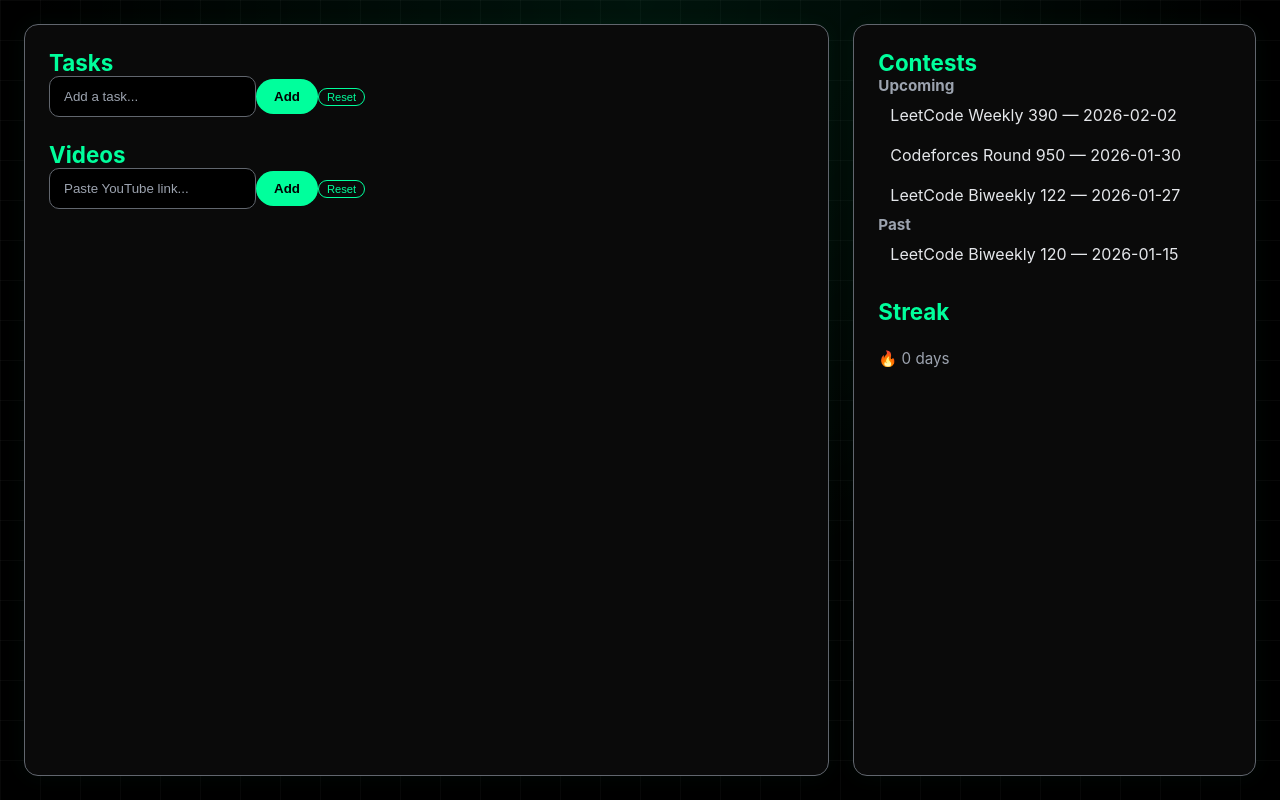
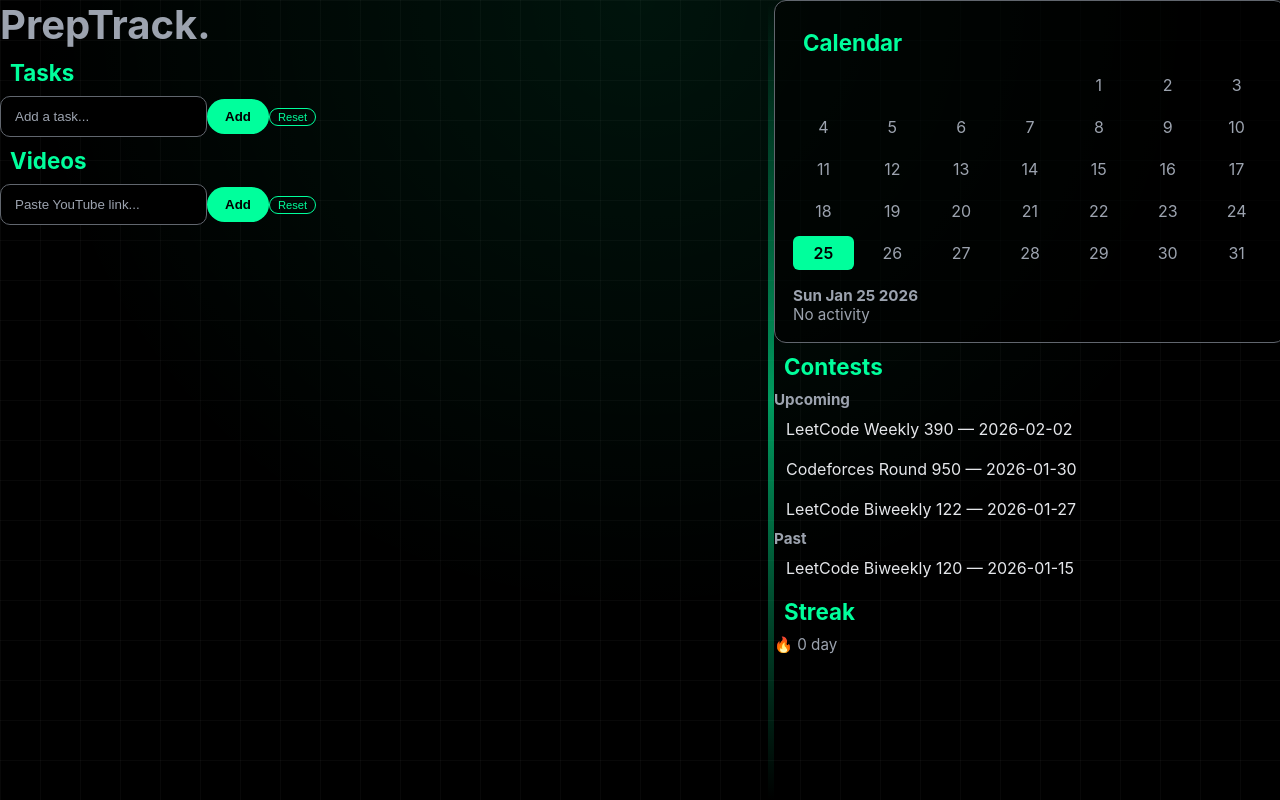
Before and after one commit to SaiDheerajY/PrepTrack, a React (Vite) app in the folder react-frontend/: page / in a window 1280 px wide. Built offline with nearby package versions, Linux system fonts and the light colour scheme.

Commit message:
implemented left and right resize option

```diff
--- a/react-frontend/src/App.css
+++ b/react-frontend/src/App.css
@@ -2,26 +2,38 @@
    PANELS
 ========================= */
 
-.left-panel,
+.dashboard {
+  display: grid;
+  height: 100vh;
+  overflow: hidden;
+}
+
+
+
+/* Panels */
+.left-panel {
+  flex: 0 0 auto;              /* DO NOT AUTO RESIZE */
+  overflow-y: auto;
+}
+
 .right-panel {
-  background: var(--bg-panel);
-  border: 1px solid var(--border);
-  border-radius: 14px;
-  padding: 24px;
+  flex: 1;                     /* TAKE REMAINING SPACE */
+  min-width: 320px;            /* PREVENT COLLAPSE */
+  overflow-y: auto;
+}
 
-  display: flex;
-  flex-direction: column;
-  gap: 24px;
-
-  box-shadow: 0 0 25px rgba(0, 255, 156, 0.04);
-}
 
 /* =========================
    HEADINGS
 ========================= */
+h1 {
+  margin: 0px;
+  font-size: 2.5rem;
+  color: var(--text-muted);
+}
 
 h2 {
-  margin: 0;
+  margin: 10px;
   font-size: 1.4rem;
   color: var(--neon);
 }
@@ -125,15 +137,6 @@
 }
 
 /* =========================
-   RESPONSIVE (OPTIONAL)
-========================= */
-
-@media (max-width: 900px) {
-  .dashboard {
-    grid-template-columns: 1fr;
-  }
-}
-/* =========================
    RESET BUTTON (SECONDARY)
 ========================= */
 
@@ -174,3 +177,109 @@
   background: rgba(0, 255, 156, 0.3);
   border-radius: 4px;
 }
+/* =========================
+   CALENDAR CONTAINER
+========================= */
+
+.calendar-box {
+  background: rgba(0, 0, 0, 0.6);
+  border: 1px solid var(--border);
+  border-radius: 12px;
+  padding: 18px;
+}
+.calendar-box {
+  min-height: 260px;
+}
+/* =========================
+   CALENDAR GRID
+========================= */
+
+.calendar-grid {
+  display: grid;
+  grid-template-columns: repeat(7, 1fr);
+  gap: 8px;
+  margin-top: 12px;
+}
+
+.calendar-cell {
+  height: 34px;
+  display: flex;
+  align-items: center;
+  justify-content: center;
+
+  border-radius: 6px;
+  cursor: pointer;
+  position: relative;
+
+  color: var(--text-muted);
+}
+
+.calendar-cell:hover {
+  background: rgba(0, 255, 156, 0.1);
+}
+
+.calendar-cell.active {
+  background: var(--neon);
+  color: #000;
+  font-weight: 600;
+}
+
+.calendar-cell .dot {
+  width: 6px;
+  height: 6px;
+  background: var(--neon);
+  border-radius: 50%;
+  position: absolute;
+  bottom: 4px;
+}
+
+/* =========================
+   DAY DETAILS
+========================= */
+
+.day-details {
+  margin-top: 16px;
+  font-size: 0.9rem;
+  color: var(--text-muted);
+}
+.calendar-details {
+  display: flex;
+  flex-direction: column;
+  gap: 14px;
+  margin-top: 12px;
+}
+
+.calendar-details h4 {
+  margin: 0;
+  font-size: 0.9rem;
+  color: var(--neon);
+}
+
+.calendar-details ul {
+  margin: 6px 0 0;
+  padding-left: 16px;
+}
+
+.calendar-details li {
+  font-size: 0.85rem;
+  color: var(--text-main);
+}
+
+.muted {
+  color: var(--text-muted);
+  font-size: 0.85rem;
+}
+.divider {
+  width: 6px;
+  cursor: col-resize;
+  background: linear-gradient(
+    to bottom,
+    transparent,
+    rgba(0, 255, 156, 0.6),
+    transparent
+  );
+}
+
+.divider:hover {
+  background: rgba(0, 255, 156, 0.3);
+}
--- a/react-frontend/src/App.jsx
+++ b/react-frontend/src/App.jsx
@@ -1,15 +1,53 @@
-import { useState, useEffect } from "react";
+import { useState, useEffect, useRef } from "react";
 import Tasks from "./Tasks";
 import Videos from "./Videos";
 import "./App.css";
 import Contests from "./contests";
+import Calendar from "./Calender";
+
 
 function App() {
   const [loaded, setLoaded] = useState(false);
   const [tasks, setTasks] = useState([]);
   const [videos, setVideos] = useState([]);
   const [streak, setStreak] = useState(0);
-  const [dailyLog, setDailyLog] = useState({});
+  const [dailyLog, setDailyLog] = useState(() => {
+  const saved = localStorage.getItem("dailyLog");
+  return saved ? JSON.parse(saved) : {};
+});
+const [leftWidth, setLeftWidth] = useState(
+  Number(localStorage.getItem("leftWidth")) || 60
+);
+const isDragging = useRef(false);
+
+
+useEffect(() => {
+  const handleMouseMove = (e) => {
+    if (!isDragging.current) return;
+
+    const newLeftWidth = (e.clientX / window.innerWidth) * 100;
+
+    if (newLeftWidth > 20 && newLeftWidth < 80) {
+      setLeftWidth(newLeftWidth);
+    }
+  };
+
+  const handleMouseUp = () => {
+    if (isDragging.current) {
+      isDragging.current = false;
+      localStorage.setItem("leftWidth", leftWidth);
+    }
+  };
+
+  window.addEventListener("mousemove", handleMouseMove);
+  window.addEventListener("mouseup", handleMouseUp);
+
+  return () => {
+    window.removeEventListener("mousemove", handleMouseMove);
+    window.removeEventListener("mouseup", handleMouseUp);
+  };
+}, [leftWidth]);
+
 
  function markActivity() {
   const today = new Date().toDateString();
@@ -94,12 +132,20 @@
   useEffect(() => {
   localStorage.setItem("dailyLog", JSON.stringify(dailyLog));
 }, [dailyLog]);
-
-
+useEffect(() => {
+  localStorage.setItem("dailyLog", JSON.stringify(dailyLog));
+}, [dailyLog]);
 
   return (
-  <div className="dashboard">
-    <div className="left-panel">
+  <div
+  className="dashboard"
+  style={{
+    gridTemplateColumns: `${leftWidth}% 6px ${100 - leftWidth}%`
+  }}
+>
+    <div
+    className="left-panel"
+  >
       <Tasks
   tasks={tasks}
   setTasks={setTasks}
@@ -113,24 +159,29 @@
   markActivity={markActivity}
   resetVideos={resetVideos}
 />
+</div>
+<div
+  className="divider"
+  onMouseDown={() => (isDragging.current = true)}
+/>
 
-    </div>
-
-    <div className="right-panel">
-  <Contests />
-
-  <h2>Streak</h2>
-<p>🔥 {streak} day{streak !== 1 ? "s" : ""}</p>
+  <div className="right-panel" >
+  <Calendar dailyLog={dailyLog} />    {/* new */}
+  <Contests />     {/* moved down */}
+  <div className="streak-box">
+    <h2>Streak</h2>
+    <p>🔥 {streak} day</p>
+  </div>
 </div>
 
   </div>
 );
-window.addEventListener("mousemove", (e) => {
-  document.documentElement.style.setProperty("--mouse-x", `${e.clientX}px`);
-  document.documentElement.style.setProperty("--mouse-y", `${e.clientY}px`);
-});
 
 }
+//window.addEventListener("mousemove", (e) => {
+  //document.documentElement.style.setProperty("--mouse-x", `${e.clientX}px`);
+  //document.documentElement.style.setProperty("--mouse-y", `${e.clientY}px`);
+//});
 
 
 export default App;
--- /dev/null
+++ b/react-frontend/src/Calender.jsx
@@ -0,0 +1,67 @@
+import { useState } from "react";
+
+function Calendar({ dailyLog={} }) {
+  const today = new Date();
+  const [selectedDate, setSelectedDate] = useState(today.toDateString());
+
+  const year = today.getFullYear();
+  const month = today.getMonth();
+
+  const firstDay = new Date(year, month, 1).getDay();
+  const daysInMonth = new Date(year, month + 1, 0).getDate();
+
+  const days = [];
+
+  // empty cells before month start
+  for (let i = 0; i < firstDay; i++) {
+    days.push(null);
+  }
+
+  // actual days
+  for (let d = 1; d <= daysInMonth; d++) {
+    days.push(new Date(year, month, d));
+  }
+
+  return (
+    <div className="calendar-box">
+      <h2>Calendar</h2>
+
+      <div className="calendar-grid">
+        {days.map((date, idx) => {
+          if (!date) return <div key={idx} />;
+
+          const dateStr = date.toDateString();
+          const hasActivity = dailyLog[dateStr];
+
+          return (
+            <div
+              key={idx}
+              className={`calendar-cell ${
+                dateStr === selectedDate ? "active" : ""
+              }`}
+              onClick={() => setSelectedDate(dateStr)}
+            >
+              {date.getDate()}
+              {hasActivity && <span className="dot" />}
+            </div>
+          );
+        })}
+      </div>
+
+      <div className="day-details">
+        <h3>{selectedDate}</h3>
+
+        {dailyLog[selectedDate] ? (
+          <>
+            <p>Tasks done: {dailyLog[selectedDate].tasksCompleted?.length || 0}</p>
+            <p>Videos done: {dailyLog[selectedDate].videosCompleted?.length || 0}</p>
+          </>
+        ) : (
+          <p>No activity</p>
+        )}
+      </div>
+    </div>
+  );
+}
+
+export default Calendar;
--- a/react-frontend/src/Tasks.jsx
+++ b/react-frontend/src/Tasks.jsx
@@ -6,6 +6,7 @@
 
   return (
     <div>
+        <h1>PrepTrack.</h1>
       <h2>Tasks</h2>
       <input
         type="text"
--- a/react-frontend/src/index.css
+++ b/react-frontend/src/index.css
@@ -63,11 +63,3 @@
 /* =========================
    DASHBOARD LAYOUT
 ========================= */
-
-.dashboard {
-  display: grid;
-  grid-template-columns: 2fr 1fr;
-  gap: 24px;
-  padding: 24px;
-  min-height: 100vh;
-}
```
